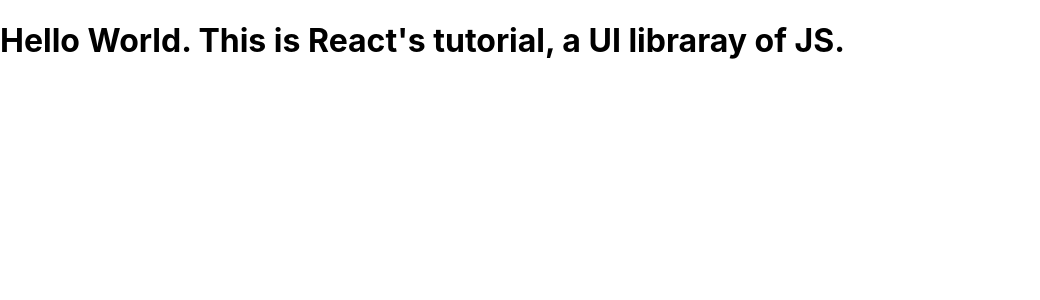
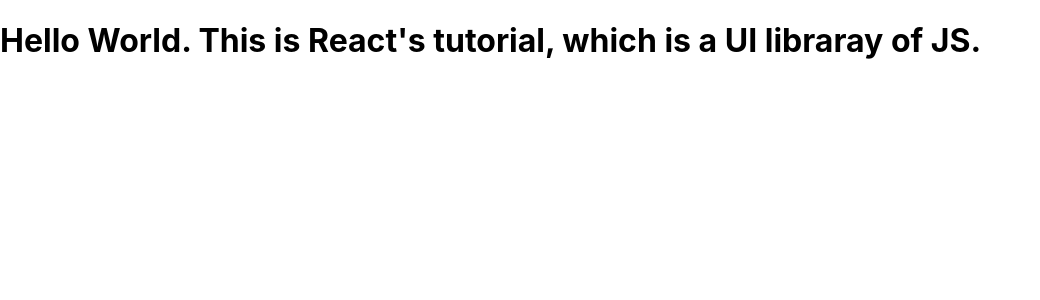
Before and after one commit to raeelhaider/reactapp1, a React (Create React App) app: page / in a window 1280 px wide. Shown: the top 300 px of the page, without its empty margins (0-1040 px from the left). Built offline with nearby package versions, Linux system fonts and the light colour scheme.

Commit message:
update in app.js

```diff
--- a/src/App.js
+++ b/src/App.js
@@ -4,7 +4,7 @@
 function App() {
   return (
     <div>
-      <h1> Hello World. This is React's tutorial, a UI libraray of JS. </h1>
+      <h1> Hello World. This is React's tutorial, which is a UI libraray of JS. </h1>
 
     </div>
   );
```
Also changed, not shown: 1 other file (tests, documents, lock files or other folders).
